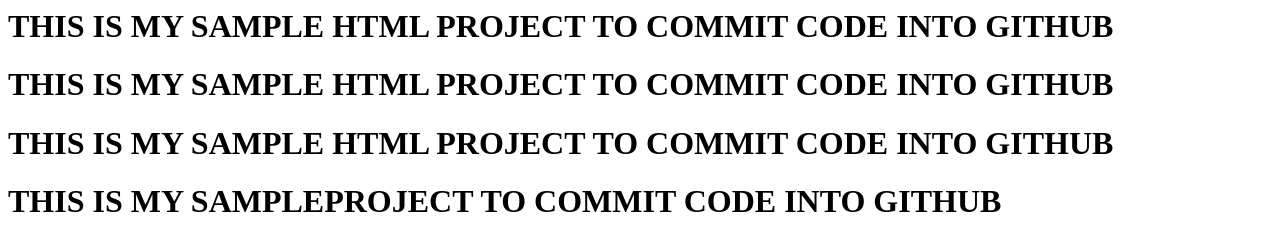
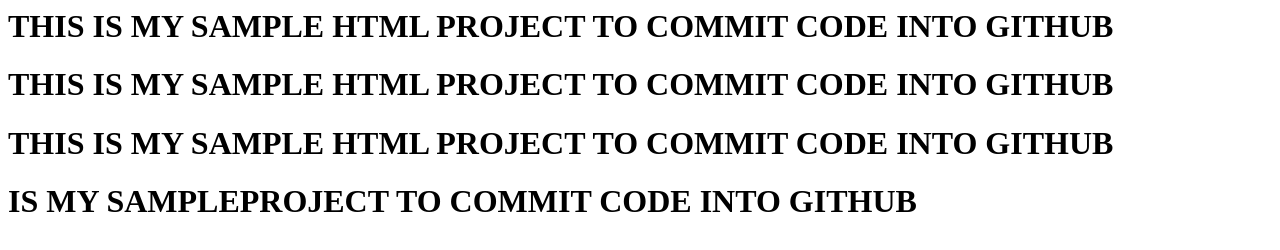
Before and after one commit to RaghavKohli18/Ecommerce, a plain HTML site: page index.html in a window 1280 px wide. Drawn offline with Linux system fonts and the light colour scheme.

Commit message:
this is changed code

```diff
--- a/index.html
+++ b/index.html
@@ -1,4 +1,4 @@
 <h1>THIS IS MY SAMPLE HTML PROJECT TO COMMIT CODE INTO GITHUB</h1>
 <h1>THIS IS MY SAMPLE HTML PROJECT TO COMMIT CODE INTO GITHUB</h1>
 <h1>THIS IS MY SAMPLE HTML PROJECT TO COMMIT CODE INTO GITHUB</h1>
-<h1>THIS IS MY SAMPLEPROJECT TO COMMIT CODE INTO GITHUB</h1>
+<h1> IS MY SAMPLEPROJECT TO COMMIT CODE INTO GITHUB</h1>
```
